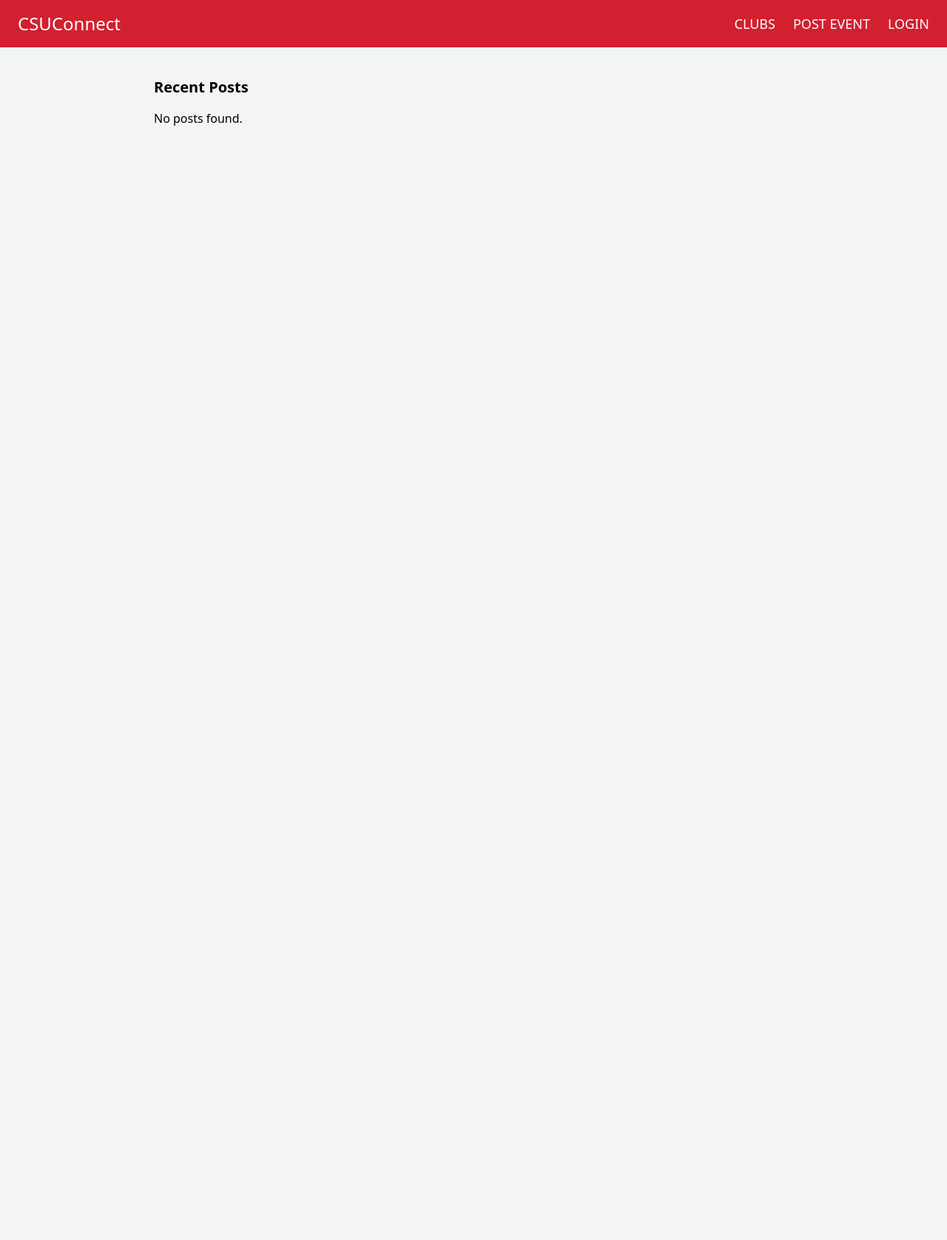
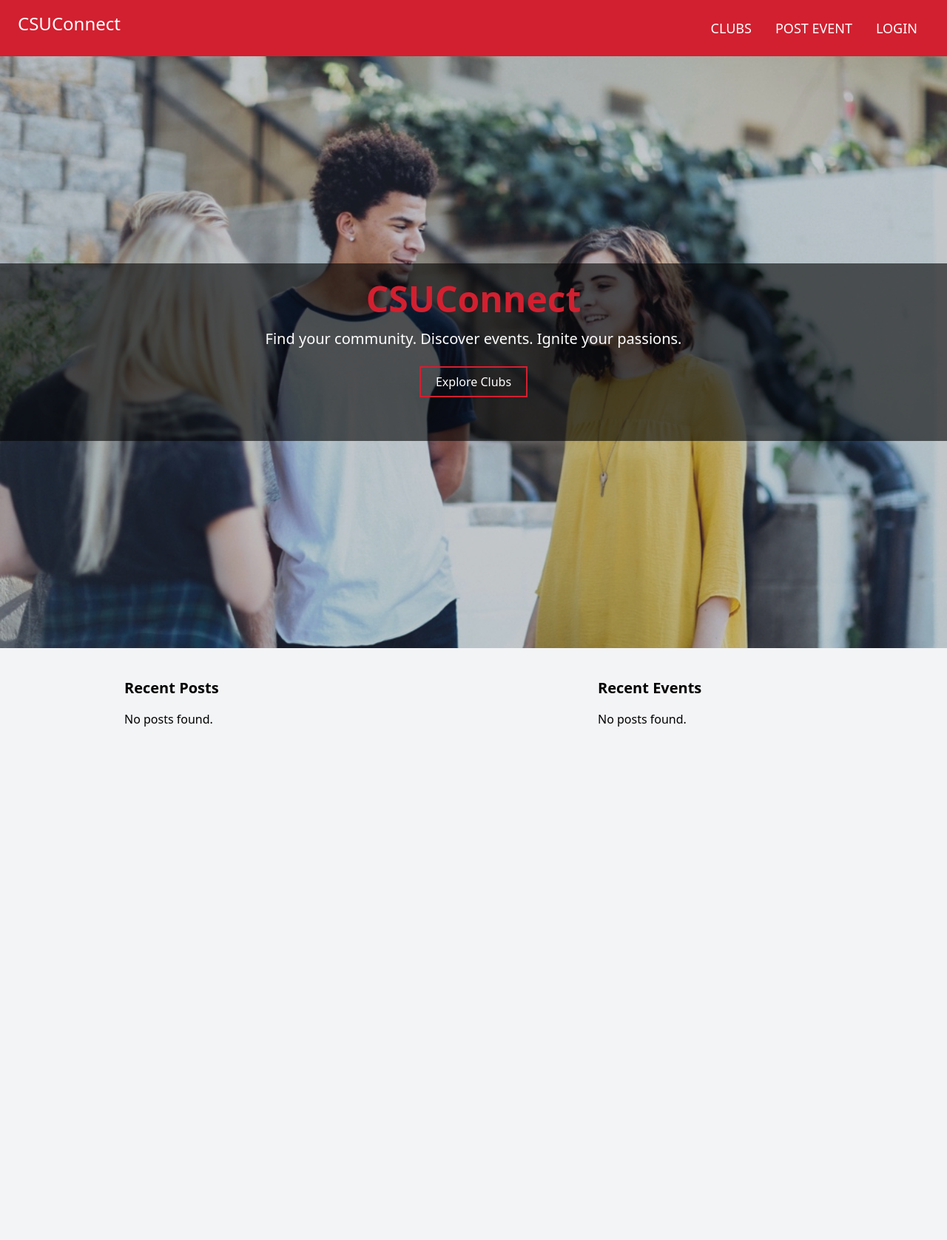
Before and after one commit to comp380-F/CSUConnect, a Flask app: page / in a window 1280 px wide. Shown: the whole page at 74% size. Before the commit the page ends 170 px from the top, so only its background shows below. Run offline with Flask 3, Linux system fonts and the light colour scheme; some libraries are stand-ins or nearby versions.

Commit message:
front banner, posts and events sections, hamburger menu for mobile

```diff
--- a/app/routes.py
+++ b/app/routes.py
@@ -7,6 +7,6 @@ bp = Blueprint('main', __name__)
 
 @bp.route('/', methods=['GET', 'POST'])
 def index():
-    events = Event.query.order_by(Event.date_created).all()
-    users = User.query.order_by(User.id).all()
+    events = Event.query.order_by(Event.date_created.desc()).all()
+    # users = User.query.order_by(User.id).all()
     return render_template('index.html', events=events, user=current_user, include_header=True)
--- a/app/static/css/buttons.css
+++ b/app/static/css/buttons.css
@@ -2,6 +2,6 @@
 {
     .btn-primary
     {
-        @apply py-2 px-5 text-black border-2 border-csun-red hover:text-white hover:bg-csun-red focus:ring-opacity-75 transition-all;
+        @apply px-5 py-2 text-black transition-all border-2 border-csun-red hover:text-white hover:bg-csun-red focus:ring-opacity-75;
     }
 }
--- a/app/static/css/input.css
+++ b/app/static/css/input.css
@@ -1,5 +1,7 @@
 @import './buttons.css';
 @import './sidebar.css';
+@import './menu.css';
+@import './banner.css';
 
 @tailwind base;
 @tailwind components;
--- a/app/static/dist/css/output.css
+++ b/app/static/dist/css/output.css
@@ -582,10 +582,10 @@ video {
   border-width: 2px;
   --tw-border-opacity: 1;
   border-color: rgb(210 32 48 / var(--tw-border-opacity));
+  padding-left: 1.25rem;
+  padding-right: 1.25rem;
   padding-top: 0.5rem;
   padding-bottom: 0.5rem;
-  padding-left: 1.25rem;
-  padding-right: 1.25rem;
   --tw-text-opacity: 1;
   color: rgb(0 0 0 / var(--tw-text-opacity));
   transition-property: all;
@@ -632,8 +632,125 @@ video {
   color: rgb(255 255 255 / var(--tw-text-opacity));
 }
 
-.invisible {
-  visibility: hidden;
+.menu-container
+    {
+  /* @apply z-200; */
+  z-index: 20;
+  position: absolute;
+  right: 0px;
+  align-items: center;
+  justify-content: flex-end;
+  width: 100%;
+  --tw-text-opacity: 1;
+  color: rgb(0 0 0 / var(--tw-text-opacity));
+}
+
+@media (min-width: 768px) {
+  .menu-container {
+    --tw-text-opacity: 1;
+    color: rgb(255 255 255 / var(--tw-text-opacity));
+  }
+}
+
+.menu-container {
+  --tw-bg-opacity: 1;
+  background-color: rgb(210 32 48 / var(--tw-bg-opacity));
+}
+
+@media (min-width: 768px) {
+  .menu-container {
+    background-color: transparent;
+  }
+}
+
+.menu-container {
+  transition-property: opacity;
+  transition-property: transform;
+  transition-timing-function: cubic-bezier(0.4, 0, 0.2, 1);
+  transition-duration: 300ms;
+  transition-timing-function: linear;
+  transition-timing-function: cubic-bezier(0.4, 0, 0.2, 1);
+  opacity: 0;
+}
+
+@media (min-width: 768px) {
+  .menu-container {
+    display: flex;
+    position: relative;
+  }
+}
+
+.menu-container {
+  top: 100%;
+}
+
+@media (min-width: 768px) {
+  .menu-container {
+    opacity: 1;
+  }
+}
+
+.menu-list {
+  /* @apply z-200; */
+  z-index: 20;
+  display: flex;
+  flex-direction: column;
+  width: 100%;
+}
+
+@media (min-width: 768px) {
+  .menu-list {
+    flex-direction: row;
+    width: auto;
+  }
+}
+
+.menu-item {
+  z-index: 20;
+  text-align: center;
+  padding-top: 0.5rem;
+  padding-bottom: 0.5rem;
+}
+
+@media (min-width: 768px) {
+  .menu-item {
+    margin-left: 1rem;
+    margin-right: 1rem;
+  }
+}
+
+.menu-item {
+  --tw-text-opacity: 1;
+  color: rgb(255 255 255 / var(--tw-text-opacity));
+  transition-property: all;
+  transition-timing-function: cubic-bezier(0.4, 0, 0.2, 1);
+  transition-duration: 150ms;
+  --tw-border-opacity: 1;
+  border-color: rgb(210 32 48 / var(--tw-border-opacity));
+}
+
+.menu-item:hover {
+  --tw-text-opacity: 1;
+  color: rgb(55 65 81 / var(--tw-text-opacity));
+}
+
+@media (min-width: 768px) {
+  .menu-item:hover {
+    padding: 0.5rem;
+  }
+}
+
+.menu-item:hover {
+  --tw-bg-opacity: 1;
+  background-color: rgb(255 255 255 / var(--tw-bg-opacity));
+}
+
+.menu-item:focus {
+  --tw-ring-opacity: 0.75;
+}
+
+.visible {
+  visibility: visible;
 }
 
 .static {
@@ -652,28 +769,24 @@ video {
   position: relative;
 }
 
-.-right-2 {
-  right: -0.5rem;
+.inset-0 {
+  inset: 0px;
 }
 
 .left-0 {
   left: 0px;
 }
 
+.right-0 {
+  right: 0px;
+}
+
 .top-0 {
   top: 0px;
 }
 
-.top-full {
-  top: 100%;
-}
-
-.right-0 {
-  right: 0px;
-}
-
-.z-50 {
-  z-index: 50;
+.z-10 {
+  z-index: 10;
 }
 
 .z-30 {
@@ -861,10 +878,22 @@ video {
   display: grid;
 }
 
+.hidden {
+  display: none;
+}
+
 .h-1 {
   height: 0.25rem;
 }
 
+.h-6 {
+  height: 1.5rem;
+}
+
+.h-60 {
+  height: 15rem;
+}
+
 .h-screen {
   height: 100vh;
 }
@@ -973,34 +968,6 @@ video {
 
 .justify-between {
   justify-content: space-between;
-}
-
-.justify-around {
-  justify-content: space-around;
-}
-
-.justify-items-start {
-  justify-items: start;
-}
-
-.justify-items-center {
-  justify-items: center;
-}
-
-.gap-6 {
-  gap: 1.5rem;
-}
-
-.gap-4 {
-  gap: 1rem;
-}
-
-.gap-8 {
-  gap: 2rem;
-}
-
-.gap-12 {
-  gap: 3rem;
 }
 
 .space-x-4 > :not([hidden]) ~ :not([hidden]) {
@@ -1075,6 +1038,10 @@ video {
   border-color: transparent;
 }
 
+.bg-black\/\[0\.6\] {
+  background-color: rgb(0 0 0 / 0.6);
+}
+
 .bg-csun-red {
   --tw-bg-opacity: 1;
   background-color: rgb(210 32 48 / var(--tw-bg-opacity));
@@ -1090,6 +1057,11 @@ video {
   background-color: rgb(249 250 251 / var(--tw-bg-opacity));
 }
 
+.bg-gray-600 {
+  --tw-bg-opacity: 1;
+  background-color: rgb(75 85 99 / var(--tw-bg-opacity));
+}
+
 .bg-red-500 {
   --tw-bg-opacity: 1;
   background-color: rgb(239 68 68 / var(--tw-bg-opacity));
@@ -1105,14 +1077,26 @@ video {
   background-color: rgb(255 255 255 / var(--tw-bg-opacity));
 }
 
+.bg-\[url\(\'\.\.\/\.\.\/img\/front-header-bg\.jpg\'\)\] {
+  background-image: url('../../img/front-header-bg.jpg');
+}
+
+.bg-cover {
+  background-size: cover;
+}
+
+.bg-center {
+  background-position: center;
+}
+
+.bg-no-repeat {
+  background-repeat: no-repeat;
+}
+
 .p-2 {
   padding: 0.5rem;
 }
 
-.p-4 {
-  padding: 1rem;
-}
-
 .p-6 {
   padding: 1.5rem;
 }
@@ -1121,8 +1105,9 @@ video {
   padding: 2rem;
 }
 
-.p-12 {
-  padding: 3rem;
+.px-2 {
+  padding-left: 0.5rem;
+  padding-right: 0.5rem;
 }
 
 .px-3 {
@@ -1217,6 +1190,11 @@ video {
   line-height: 2.25rem;
 }
 
+.text-5xl {
+  font-size: 3rem;
+  line-height: 1;
+}
+
 .text-lg {
   font-size: 1.125rem;
   line-height: 1.75rem;
@@ -1270,6 +1248,11 @@ video {
   color: rgb(0 0 0 / var(--tw-text-opacity));
 }
 
+.text-csun-red {
+  --tw-text-opacity: 1;
+  color: rgb(210 32 48 / var(--tw-text-opacity));
+}
+
 .text-gray-500 {
   --tw-text-opacity: 1;
   color: rgb(107 114 128 / var(--tw-text-opacity));
@@ -1305,8 +1288,8 @@ video {
   color: rgb(255 255 255 / var(--tw-text-opacity));
 }
 
-.opacity-0 {
-  opacity: 0;
+.opacity-30 {
+  opacity: 0.3;
 }
 
 .shadow {
@@ -1346,12 +1329,6 @@ video {
   transition-duration: 150ms;
 }
 
-.transition-all {
-  transition-property: all;
-  transition-timing-function: cubic-bezier(0.4, 0, 0.2, 1);
-  transition-duration: 150ms;
-}
-
 .transition-colors {
   transition-property: color, background-color, border-color, text-decoration-color, fill, stroke;
   transition-timing-function: cubic-bezier(0.4, 0, 0.2, 1);
@@ -1366,21 +1343,8 @@ video {
   transition-duration: 200ms;
 }
 
-.duration-300 {
-  transition-duration: 300ms;
-}
-
 .ease-in-out {
   transition-timing-function: cubic-bezier(0.4, 0, 0.2, 1);
-}
-
-.ease-out {
-  transition-timing-function: cubic-bezier(0, 0, 0.2, 1);
-}
-
-.hover\:bg-csun-red:hover {
-  --tw-bg-opacity: 1;
-  background-color: rgb(210 32 48 / var(--tw-bg-opacity));
 }
 
 .hover\:bg-red-600:hover {
@@ -1509,32 +1439,40 @@ video {
 }
 
 @media (min-width: 768px) {
-  .md\:grid-cols-1 {
-    grid-template-columns: repeat(1, minmax(0, 1fr));
-  }
-
-  .md\:grid-cols-2 {
-    grid-template-columns: repeat(2, minmax(0, 1fr));
-  }
-
-  .md\:grid-cols-3 {
-    grid-template-columns: repeat(3, minmax(0, 1fr));
-  }
-
-  .md\:grid-cols-4 {
-    grid-template-columns: repeat(4, minmax(0, 1fr));
-  }
-
-  .md\:grid-cols-6 {
-    grid-template-columns: repeat(6, minmax(0, 1fr));
-  }
-
-  .md\:flex-row {
-    flex-direction: row;
-  }
-
-  .md\:flex-nowrap {
-    flex-wrap: nowrap;
+  .md\:col-span-2 {
+    grid-column: span 2 / span 2;
+  }
+
+  .md\:col-span-4 {
+    grid-column: span 4 / span 4;
+  }
+
+  .md\:col-start-2 {
+    grid-column-start: 2;
+  }
+
+  .md\:flex {
+    display: flex;
+  }
+
+  .md\:hidden {
+    display: none;
+  }
+
+  .md\:grid-flow-col {
+    grid-auto-flow: column;
+  }
+
+  .md\:grid-cols-8 {
+    grid-template-columns: repeat(8, minmax(0, 1fr));
+  }
+
+  .md\:justify-between {
+    justify-content: space-between;
+  }
+
+  .md\:gap-4 {
+    gap: 1rem;
   }
 }
 
--- a/app/templates/header.html
+++ b/app/templates/header.html
@@ -1,42 +1,50 @@
 {% block header %}
 <!-- Top Header -->
-<header class="site-header flex
-              justify-between
-              bg-csun-red
-            text-white w-full
-              py-4
-              px-6
-              text-lg">
+<header class="relative flex justify-between w-full px-6 py-4 text-lg text-white site-header bg-csun-red">
 
-  <!-- Logo maybe -->
-  <div class="title text-2xl"><a href="/">CSUConnect</a></div>
+  <!-- Logo -->
+  <div class="text-2xl title"><a href="/">CSUConnect</a></div>
+
+  <!-- Hamburger Icon - visible on small screens -->
+  <button id="menu-btn" class="block md:hidden hamburger" aria-label="Open Menu">
+    <svg class="w-6 h-6" fill="none" stroke="currentColor" viewBox="0 0 24 24" xmlns="http://www.w3.org/2000/svg">
+      <path stroke-linecap="round" stroke-linejoin="round" stroke-width="2" d="M4 6h16M4 12h16m-7 6h7"></path>
+    </svg>
+  </button>
 
   <!-- Navbar -->
-  <nav class="flex-no-wrap relative flex w-full justify-end items-center" >
-    <ul class="flex gap-6 flex-col md:flex-row">
+  <nav id="menu" class="hidden md:flex menu-container">
+    <ul class="menu-list">
       <!-- Menu items -->
-      <li class="transition-all duration-300 ease-out hover:opacity-85"><a href="/clubs">CLUBS</a></li>
-      <li class="transition-all duration-300 ease-out hover:opacity-85"><a href="/new-event">POST EVENT</a></li>
-
-      <!-- If user authed, show account icon fa-user -->
+      <li class="menu-item"><a href="/clubs">CLUBS</a></li>
+      <li class="menu-item"><a href="/new-event">POST EVENT</a></li>
       {% if user.is_authenticated %}
-      <li class=" group transition-all">
-        <a href="#account"  class="transition-all duration-300 ease-out hover:opacity-85">
-          <i class="fa-solid fa-user"></i>
-        </a>
-        <ul class="absolute invisible group-hover:visible group-hover:opacity-100
-        opacity-0 transform scale-95 group-hover:scale-100 transition-all duration-800 ease-out
-        top-full mt-1 -right-2 p-2 bg-white text-center text-gray-900 shadow-md whitespace-nowrap">
-          <!-- Drop-down menu options -->
-          <li class="p-4 bg-white hover:bg-csun-red hover:text-white transition-all duration-300 ease-out"><a href="/profile">Profile</a></li>
-          <li class="p-4 bg-white hover:bg-csun-red hover:text-white transition-all duration-300 ease-out"><a href="/logout">Sign Out</a></li>
-        </ul>
-      </li>
-      <!-- If user NOT authed, show login -->
+      <li class="menu-item"><a href="/profile">PROFILE</a></li>
+      <li class="menu-item"><a href="/logout">SIGN OUT</a></li>
       {% else %}
-      <li><a href="/login">LOGIN</a></li>
+      <!-- Login link for unauthenticated users -->
+      <li class="menu-item"><a href="/login">LOGIN</a></li>
       {% endif %}
     </ul>
   </nav>
 </header>
 {% endblock %}
+
+<script>
+  document.getElementById('menu-btn').addEventListener('click', function () {
+    const menu = document.getElementById('menu');
+    if (menu.classList.contains('hidden')) {
+      menu.classList.remove('hidden');
+      setTimeout(() => {
+        menu.style.transform = 'translateY(0)';
+        menu.style.opacity = '1';
+      }, 10); // Short delay to ensure properties apply
+    } else {
+      menu.style.transform = 'translateY(-100%)';
+      menu.style.opacity = '0';
+      setTimeout(() => {
+        menu.classList.add('hidden');
+      }, 300); // Match the duration of the transition
+    }
+  });
+</script>
--- a/app/templates/index.html
+++ b/app/templates/index.html
@@ -5,14 +5,43 @@
 {% endblock %}
 
 {% block body %}
-<div class="min-h-screen bg-gray-100 py-10">
-  <div class="max-w-4xl mx-auto px-4">
-    <h3 class="text-xl font-semibold mb-4">Recent Posts</h3>
-      {% for event in events %}
-        {% include 'event.html' with context %}
-      {% else %}
-        <p>No posts found.</p>
-      {% endfor %}
+
+<div
+  class="relative flex flex-col items-center justify-center h-screen bg-center bg-no-repeat bg-cover bg-[url('../../img/front-header-bg.jpg')]">
+  <div class="absolute inset-0 bg-gray-600 bg-center bg-cover opacity-30 z-2">
+  </div>
+
+  <div class="container relative z-10 px-6 py-6 mx-auto bg-black/[0.6] h-60">
+    <div class="absolute inset-0 px-6 py-6 mx-auto text-center z-12 ">
+      <h1 class="mb-4 text-5xl font-bold text-center text-csun-red">CSUConnect</h1>
+      <p class="mb-8 text-xl text-center text-white">Find your community. Discover events. Ignite your passions.</p>
+      <a href="/clubs" class="text-white btn-primary">Explore Clubs</a>
+    </div>
+  </div>
+
+</div>
+
+
+
+<div class="grid min-h-screen px-2 py-10 bg-gray-100 md:justify-between md:grid-cols-8 md:gap-4 md:grid-flow-col">
+
+  <div class="md:col-start-2 md:col-span-4">
+    <h3 class="mb-4 text-xl font-semibold">Recent Posts</h3>
+    {% for event in events %}
+    {% include 'event.html' with context %}
+    {% else %}
+    <p>No posts found.</p>
+    {% endfor %}
+    </h3>
+  </div>
+
+  <div class="md:col-span-2">
+    <h3 class="mb-4 text-xl font-semibold">Recent Events</h3>
+    {% for event in events %}
+    {% include 'event.html' with context %}
+    {% else %}
+    <p>No posts found.</p>
+    {% endfor %}
     </h3>
   </div>
 </div>
--- a/package.json
+++ b/package.json
@@ -1,5 +1,6 @@
 {
   "devDependencies": {
+    "postcss-apply": "^0.12.0",
     "postcss-import": "^16.0.0",
     "tailwindcss": "^3.4.1"
   }
--- a/tailwind.config.js
+++ b/tailwind.config.js
@@ -12,5 +12,7 @@ module.exports = {
       }
     },
   },
-  plugins: [],
+  plugins: [
+
+  ],
 }
```
Also changed, not shown: other parts of app/static/dist/css/output.css (+8 -188 lines), app/static/css/banner.css (added, +8 -0 lines), app/static/css/menu.css (added, +52 -0 lines), app/static/img/front-header-bg.jpg (added), instance/app.db, package-lock.json.
